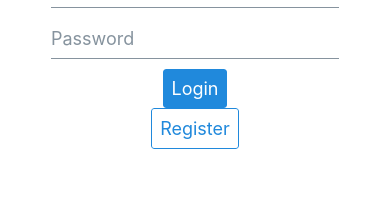
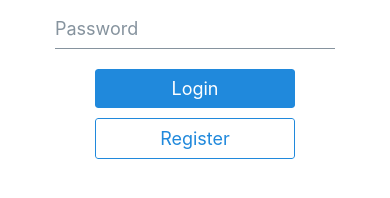
Before and after one commit to dylpark/Signal-Clone, a React Native app: screen /Login in a window 390 px wide. Shown: the part 496-694 px from the top of the page. Built offline with nearby package versions, Linux system fonts and the light colour scheme.

Commit message:
Styling button and input field

```diff
--- a/screens/LoginScreen.js
+++ b/screens/LoginScreen.js
@@ -45,6 +45,7 @@ const LoginScreen = () => {
         type="outline"
         title="Register"
       ></Button>
+      <View containerStyle={{ height: 100 }} />
     </KeyboardAvoidingView>
   );
 };
@@ -59,6 +60,11 @@ const styles = StyleSheet.create({
     padding: 10,
     backgroundColor: "white",
   },
-  inputContainer: {},
-  button: {},
+  inputContainer: {
+    width: 300,
+  },
+  button: {
+    width: 200,
+    marginTop: 10,
+  },
 });
```
